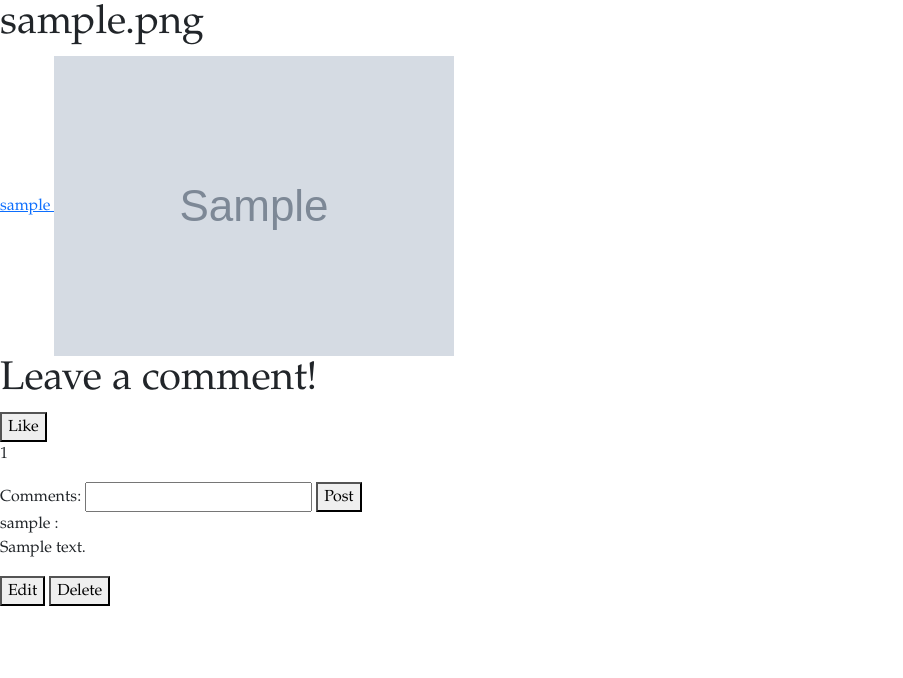
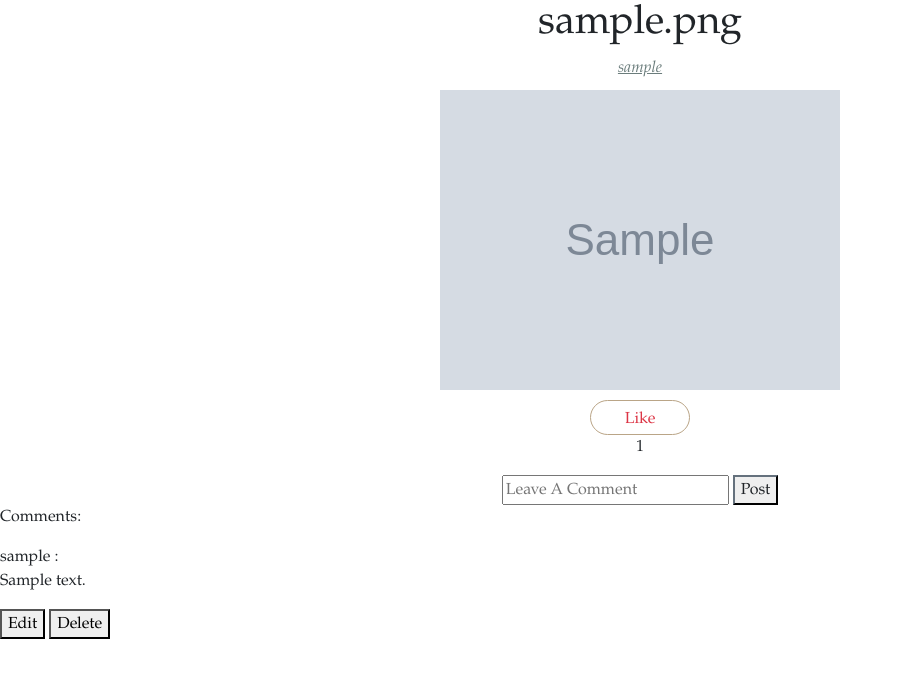
Before and after one commit to carolinesitter/ArtTown, a Flask app: page /user_profile/1 in a window 1280 px wide. Shown: the part 56-734 px from the top of the page, without its empty margins (0-903 px from the left). Run offline with Flask 2, Linux system fonts and the light colour scheme; the visitor is signed in with stand-in values (Sample User, id 1); tables that the repository leaves empty hold one stand-in row (values such as "Sample post"); grey boxes marked "Sample" are stand-in pictures; some libraries are stand-ins or nearby versions.

Commit message:
Working on Stylizing Image Details

```diff
--- a/static/css/style.css
+++ b/static/css/style.css
@@ -609,6 +609,45 @@ body {
     font-style: italic;
 }
 
+/* IMAGE DETAILS IMAGE TITLE */
+#image-details-image-title {
+    text-align: center;
+}
+
+#image-details-username-container {
+    text-align: center;
+}
+
+/* IMAGE DETAILS USERNAME LINK */
+#image-details-username-link {
+    text-align: center;
+    font-style: italic;
+    color: #6B7D7C;
+}
+
+/* IMAGE DETAILS IMAGE */
+#image-details-image-container-div {
+    text-align: center;
+    margin: 10px;
+}
+
+#like-button-container {
+    text-align: center;
+}
+
+#like-button {
+    width: 100px;
+    height: 35px;
+    border-radius: 30px;
+    border: 1px solid #baa587;
+}
+
+#add-comment-form {
+    text-align: center;
+}
+
+
+
 
 
 
--- a/templates/image_details.html
+++ b/templates/image_details.html
@@ -3,29 +3,34 @@
 {% block title %} Image Details {% endblock %}
 
 {% block content %}
-    <h1> {{image.image_title}}</h1>
+    <h1 id="image-details-image-title"> {{image.image_title}}</h1>
 
-    <a href="/art_show_user_profile/{{image.user.user_id}}">
-        {{image.user.username}}
-    </a>
+    <div id="image-details-username-container">
+        <a id="image-details-username-link" href="/art_show_user_profile/{{image.user.user_id}}">
+            {{image.user.username}}
+        </a>
+    </div>
 
-
-    <img src="{{image.image_link}}" id="image" data-id = "{{image.image_id}}">
+    <div id="image-details-image-container-div">
+        <img class="image-details-image" src="{{image.image_link}}" id="image" data-id = "{{image.image_id}}">
+    </div>
 
 
     {% if session.get('user_email') %}
-    <h1>Leave a comment!</h1>
 
-    <button id="like-button">Like</button>
-    <p id="like-count"> {{ like_count }} </p>
+    <div id="like-button-container">
+        <button id="like-button" class="btn btn-outline-danger">Like</button>
+        <p id="like-count"> {{ like_count }} </p>
+    </div>
 
     <form id="add-comment-form">
-        <label for="comment">Comments:</label>
-        <input type="text" name="comment" >
-        <button type="submit" >Post</button>
+        <input id="comment-input" type="text" name="comment" placeholder="Leave A Comment">
+        <button id="post-comment-button" type="submit" class="btn-outline-dark">Post</button>
     </form>
 
     {% endif %}
+
+    <p id="comments-title">Comments:</p>
 
     <div id="added-comments">
 
@@ -41,7 +46,7 @@
                         <button id="save-id-{{comment.comment_id}}" class="Save" type="button">Save</button>
                         <button id="cancel-id-{{comment.comment_id}}" class="Cancel" type="button">Cancel</button>
                     </div>
-                    <button class="Delete" type="button">Delete</button>
+                    <button id="delete-id-{{comment.comment_id}}" class="Delete"" type="button">Delete</button>
                 </div>
             {% endif %}
         {% endfor %}
```
